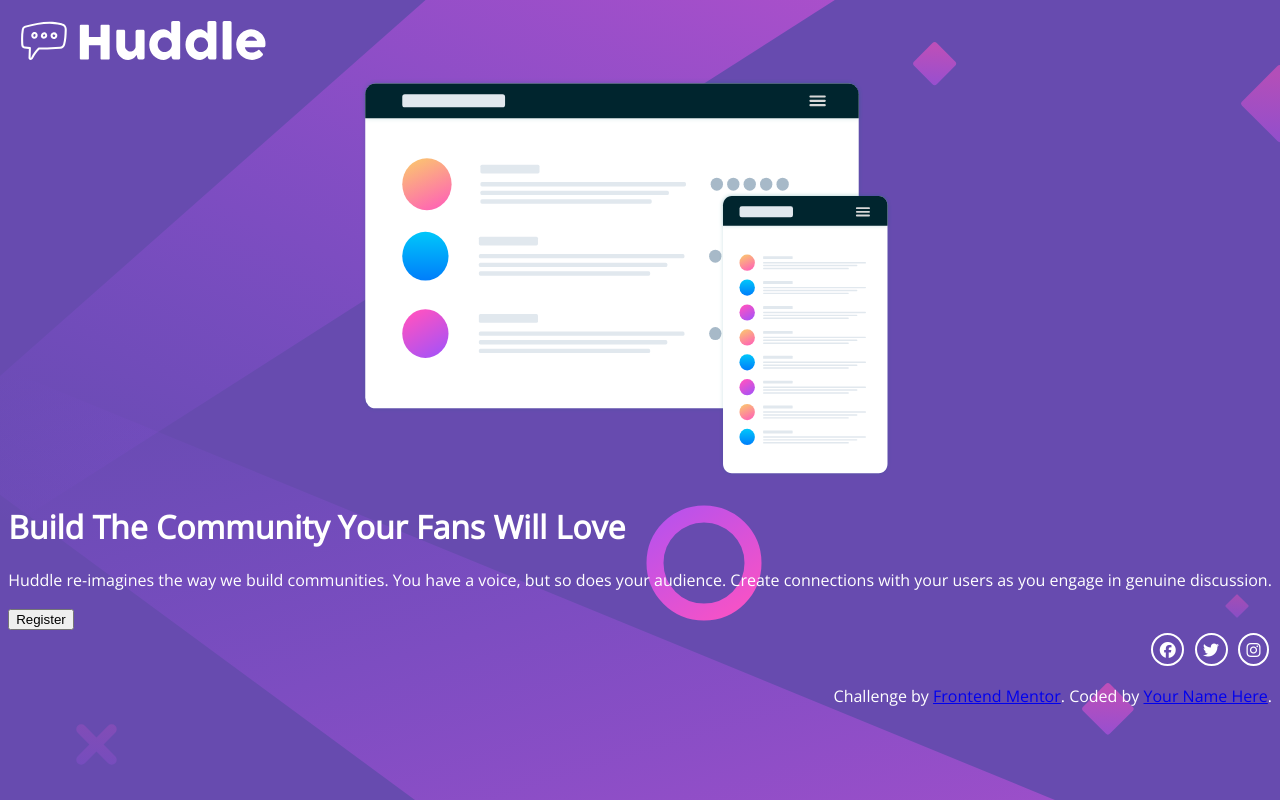
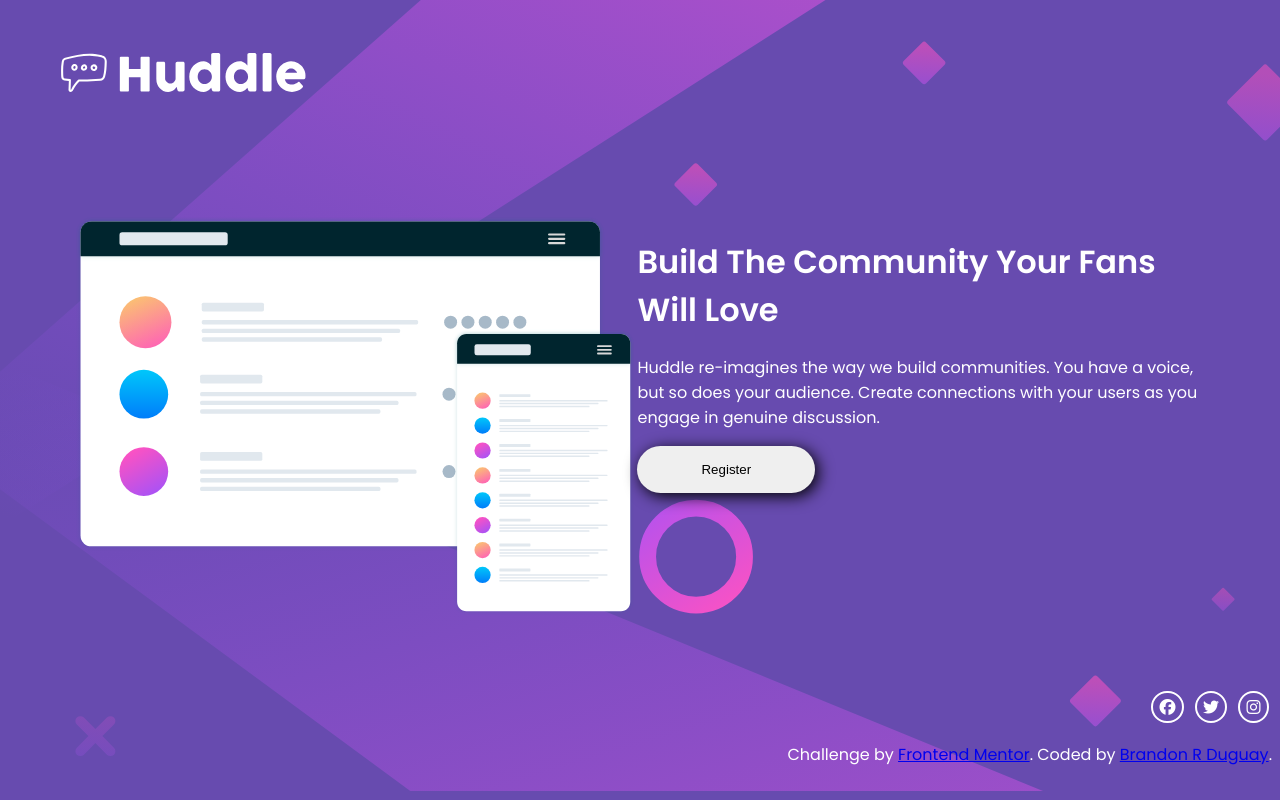
Before and after one commit to kord117/Huddle-landing-page, a plain HTML site: page index.html in a window 1280 px wide. Drawn offline with nearby package versions, Linux system fonts and the light colour scheme.

Commit message:
finish styling

```diff
--- a/index.html
+++ b/index.html
@@ -34,7 +34,7 @@
           alt="mockup"
         />
       </div>
-      <div>
+      <div class="text">
         <h1>Build The Community Your Fans Will Love</h1>
 
         <p>
@@ -48,15 +48,21 @@
     </main>
     <footer>
       <div class="social">
-        <i class="fa-brands fa-facebook"></i>
-        <i class="fa-brands fa-twitter"></i>
-        <i class="fa-brands fa-instagram"></i>
+        <i class="fa-brands fa-facebook"
+          ><a href="https://www.facebook.com"></a
+        ></i>
+        <i class="fa-brands fa-twitter"
+          ><a href="https://www.twitter.com"></a
+        ></i>
+        <i class="fa-brands fa-instagram"
+          ><a href="https://www.instagram"></a
+        ></i>
       </div>
       <p class="attribution">
         Challenge by
         <a href="https://www.frontendmentor.io?ref=challenge" target="_blank"
           >Frontend Mentor</a
-        >. Coded by <a href="#">Your Name Here</a>.
+        >. Coded by <a href="https://github.com/kord117">Brandon R Duguay</a>.
       </p>
     </footer>
   </body>
--- a/styles.css
+++ b/styles.css
@@ -1,22 +1,37 @@
 @import url("https://fonts.googleapis.com/css2?family=Open+Sans&family=Poppins:wght@400;600&display=swap");
 
 body {
-  font-family: "Open Sans";
-  background-image: url(./images/bg-desktop.svg);
-  background-color: hsl(257, 40%, 49%);
+  font-family: "Poppins";
+  background: url(./images/bg-desktop.svg) hsl(257, 40%, 49%);
+  background-size: cover;
   background-repeat: no-repeat;
-  text-wrap: balance;
   color: white;
 }
 main {
   display: flex;
   justify-content: space-evenly;
   flex-wrap: wrap;
+  padding: 4rem;
+}
+.text {
+  text-wrap: wrap;
+  width: 50%;
+}
+button {
+  padding: 1rem 4rem;
+  border-radius: 20rem;
+  border: 0;
+  box-shadow: 0.2rem 0.2rem 1rem black;
+}
+header {
+  margin: 2.5rem;
+}
+button:hover {
+  background-color: hsl(300, 69%, 71%);
 }
 
 .mockup {
   height: 50vh;
-  width: 95%;
 }
 footer {
   display: flex;
@@ -24,10 +39,20 @@ footer {
   flex-direction: column;
 }
 .social .fa-brands {
-  padding: 0.4em;
-  margin: 0.2em;
-  border: 0.15em solid white;
+  padding: 0.4rem;
+  margin: 0.2rem;
+  border: 0.15rem solid white;
   border-radius: 100%;
+}
+.social .fa-brands:hover {
+  border-color: hsl(300, 69%, 71%);
+  color: hsl(300, 69%, 71%);
+}
+h1 {
+  font-weight: 600;
+}
+p {
+  font-weight: 400;
 }
 /* .attribution {
   font-size: 11px;
```
